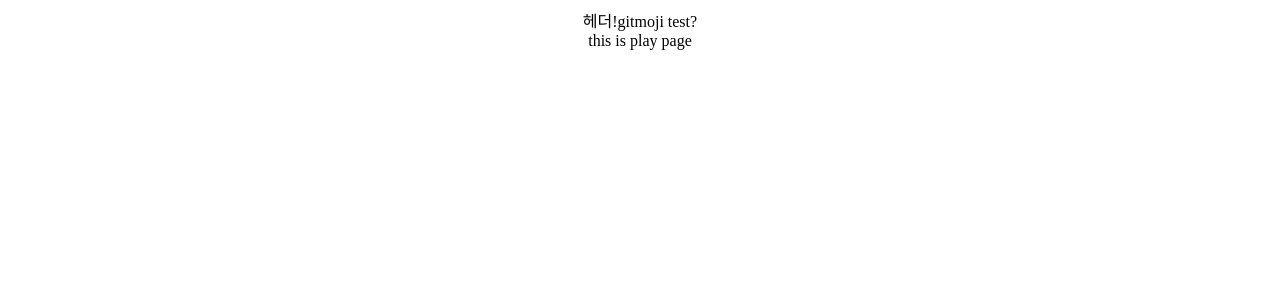
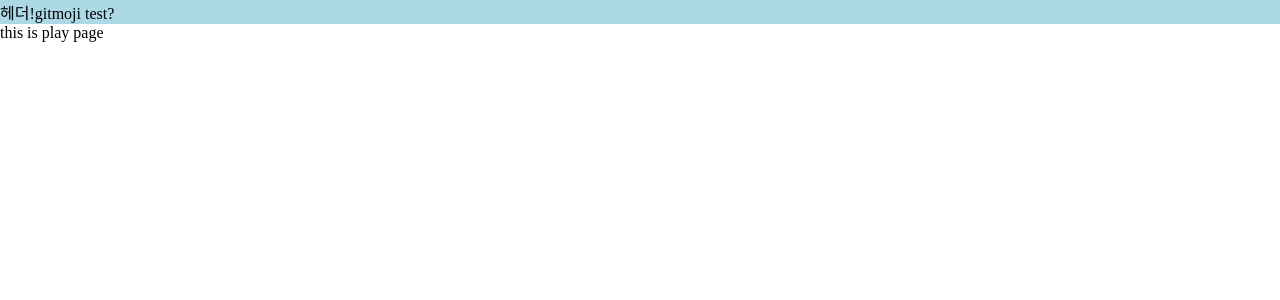
Before and after one commit to wonwoo-Jang/janggi-with-js, a React (Create React App) app: page /play in a window 1280 px wide. Shown: the top 300 px of the page. Built offline with nearby package versions, Linux system fonts and the light colour scheme.

Commit message:
🔧 scss + module 사용

```diff
--- a/package.json
+++ b/package.json
@@ -16,6 +16,7 @@
     "react-dom": "^18.2.0",
     "react-router-dom": "^6.8.1",
     "react-scripts": "5.0.1",
+    "sass": "^1.58.1",
     "typescript": "^4.9.5",
     "web-vitals": "^2.1.4"
   },
--- a/src/App.css
+++ /dev/null
@@ -1,38 +0,0 @@
-.App {
-  text-align: center;
-}
-
-.App-logo {
-  height: 40vmin;
-  pointer-events: none;
-}
-
-@media (prefers-reduced-motion: no-preference) {
-  .App-logo {
-    animation: App-logo-spin infinite 20s linear;
-  }
-}
-
-.App-header {
-  background-color: #282c34;
-  min-height: 100vh;
-  display: flex;
-  flex-direction: column;
-  align-items: center;
-  justify-content: center;
-  font-size: calc(10px + 2vmin);
-  color: white;
-}
-
-.App-link {
-  color: #61dafb;
-}
-
-@keyframes App-logo-spin {
-  from {
-    transform: rotate(0deg);
-  }
-  to {
-    transform: rotate(360deg);
-  }
-}
--- /dev/null
+++ b/src/components/Header.module.scss
@@ -0,0 +1,3 @@
+.header {
+  background-color: lightblue;
+}
--- a/src/components/Header.tsx
+++ b/src/components/Header.tsx
@@ -1,3 +1,5 @@
+import styles from './Header.module.scss';
+
 export default function Header() {
-  return <header>헤더!gitmoji test?</header>;
+  return <header className={styles.header}>헤더!gitmoji test?</header>;
 }
--- /dev/null
+++ b/src/styles/global.scss
@@ -0,0 +1,39 @@
+html {
+  height: 100%;
+}
+
+body {
+  margin: 0;
+  padding: 0;
+  height: 100%;
+  transition: all 0.3s;
+}
+
+* {
+  box-sizing: border-box;
+}
+
+table {
+  border-collapse: collapse;
+  border-spacing: 0;
+}
+
+a {
+  text-decoration: none;
+}
+
+ul {
+  margin: 0;
+  padding: 0;
+  list-style: none;
+}
+
+button {
+  border: 1px solid gainsboro;
+  border-radius: 5px;
+  cursor: pointer;
+
+  &:hover {
+    background-color: gainsboro;
+  }
+}
--- a/tsconfig.paths.json
+++ b/tsconfig.paths.json
@@ -7,6 +7,7 @@
       "@hooks/*": ["lib/hooks/*"],
       "@images/*": ["images/*"],
       "@pages/*": ["pages/*"],
+      "@styles/*": ["styles/*"],
       "@utils/*": ["lib/utils/*"]
     }
   }
```
Also changed, not shown: src/App.tsx (+5 -2 lines), src/types.d.ts (added, +19 -0 lines), 2 other files (tests, documents, lock files or other folders).
